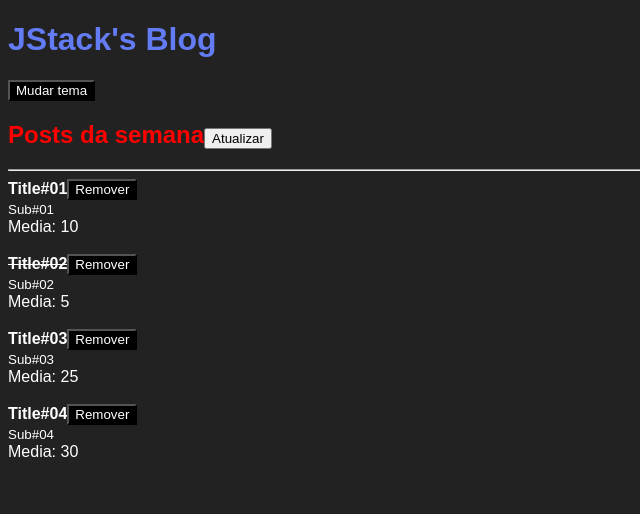
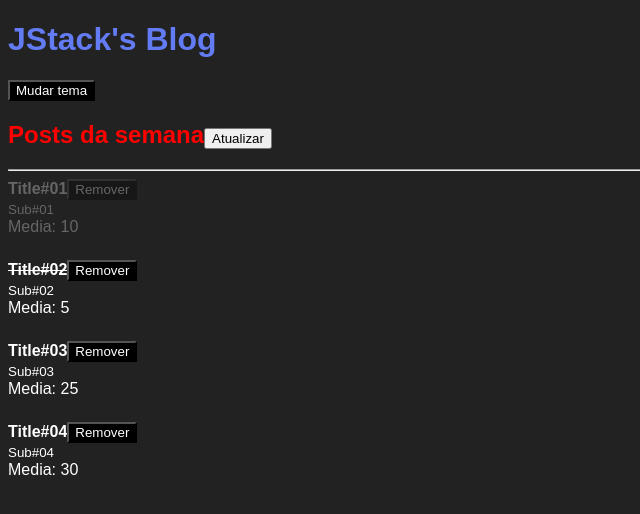
Before and after one commit to viniciusmb17/jstack-curso, a React app in the folder react-fundamentos/: page / in a window 1280 px wide. Shown: the top 514 px of the page, without its empty margins (0-640 px from the left). Built offline with nearby package versions, Linux system fonts and the light colour scheme.

Commit message:
Classes dinâmicas

```diff
--- a/react-fundamentos/src/App.js
+++ b/react-fundamentos/src/App.js
@@ -9,16 +9,16 @@
 function App() {
   const [posts, setPosts] = useState([
     {
-      id: Math.random(), title: 'Title#01', subtitle: 'Sub#01', likes: 20, read: false,
+      id: Math.random(), title: 'Title#01', subtitle: 'Sub#01', likes: 20, read: false, removed: true,
     },
     {
-      id: Math.random(), title: 'Title#02', subtitle: 'Sub#02', likes: 10, read: true,
+      id: Math.random(), title: 'Title#02', subtitle: 'Sub#02', likes: 10, read: true, removed: false,
     },
     {
-      id: Math.random(), title: 'Title#03', subtitle: 'Sub#03', likes: 50, read: false,
+      id: Math.random(), title: 'Title#03', subtitle: 'Sub#03', likes: 50, read: false, removed: false,
     },
     {
-      id: Math.random(), title: 'Title#04', subtitle: 'Sub#04', likes: 60, read: false,
+      id: Math.random(), title: 'Title#04', subtitle: 'Sub#04', likes: 60, read: false, removed: false,
     },
   ]);
 
@@ -35,8 +35,9 @@
   }
 
   function handleRemovePost(postId) {
-    console.log({ postId });
-    setPosts((prevState) => prevState.filter((post) => post.id !== postId));
+    setPosts((prevState) => prevState.map(
+      (post) => (post.id === postId ? { ...post, removed: true } : post),
+    ));
   }
 
   return (
--- a/react-fundamentos/src/Post.js
+++ b/react-fundamentos/src/Post.js
@@ -2,10 +2,14 @@
 import PropTypes from 'prop-types';
 import PostHeader from './PostHeader';
 
+import styles from './Post.scss';
+
 export default function Post(props) {
   return (
-    <>
-      <article>
+    <article className={
+      props.post.removed ? styles.postDeleted : styles.post
+    }
+    >
       <PostHeader
         onRemove={props.onRemove}
         post={{
@@ -21,8 +25,6 @@
       {' '}
       {props.post.likes / 2}
     </article>
-      <br />
-    </>
   );
 }
 
@@ -34,6 +36,7 @@
     subtitle: PropTypes.string.isRequired,
     likes: PropTypes.number.isRequired,
     read: PropTypes.bool.isRequired,
+    removed: PropTypes.bool.isRequired,
   }).isRequired,
 
 };
--- /dev/null
+++ b/react-fundamentos/src/Post.scss
@@ -0,0 +1,9 @@
+.post {
+  margin-bottom: 24px;
+
+}
+
+.postDeleted {
+  margin-bottom: 24px;
+  opacity: 0.3;
+}
```
Lines whose indentation alone changed are shown as unchanged.
